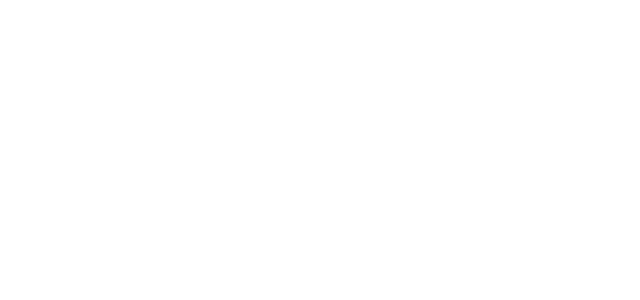
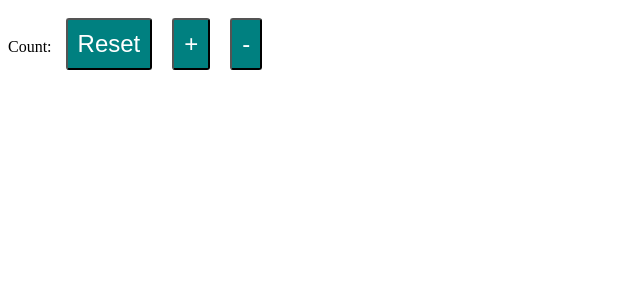
Before and after one commit to GIdeon-zik/altSchool-exam2, a React (Create React App) app: page / in a window 1280 px wide. Shown: the top 300 px of the page, without its empty margins (0-640 px from the left). Built offline with nearby package versions, Linux system fonts and the light colour scheme.

Commit message:
Update App.js

```diff
--- a/src/App.js
+++ b/src/App.js
@@ -8,8 +8,8 @@
 return (
 	<BrowserRouter>
 	<Routes>
-		<Route exact path='/' component={Home} />
-		<Route path="*" component={PageNotFound} />
+		<Route exact path='/' element={<Home />} />
+		<Route path="*" element={ <PageNotFound />} />
 	</Routes>
 	</BrowserRouter>
 );
```
